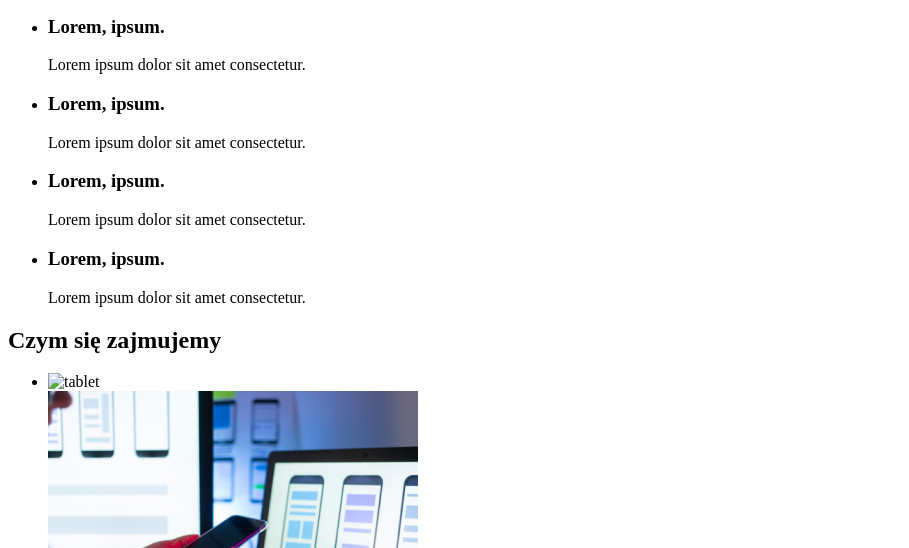
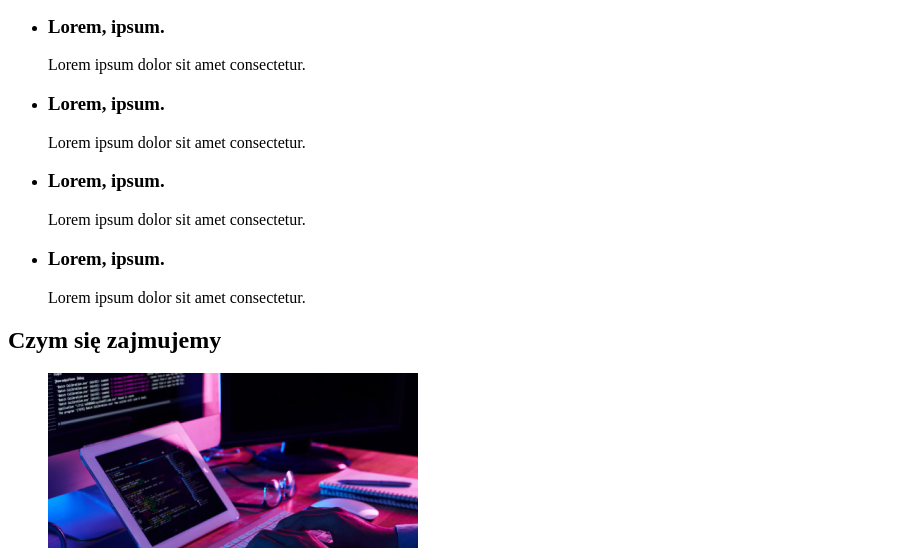
Before and after one commit to azerikt/goit-markup-hw-01, a plain HTML site: page index.html in a window 1280 px wide. Shown: the part 252-800 px from the top of the page, without its empty margins (0-909 px from the left). Drawn offline with Linux system fonts and the light colour scheme; the site is published under a folder, as on GitHub Pages, so addresses that start at the root find nothing.

Commit message:
Update index.html
img

```diff
--- a/index.html
+++ b/index.html
@@ -48,7 +48,7 @@
       <h2>Czym się zajmujemy</h2>
       <ul>
         <li>
-          <img src="/images/tablet.jpg" alt="tablet" width="370" />
+          <img src="images/tablet.jpg" alt="tablet" width="370" />
         </li>
         <li>
           <img src="images/iphone.jpg" alt="box2" width="370" />
```
